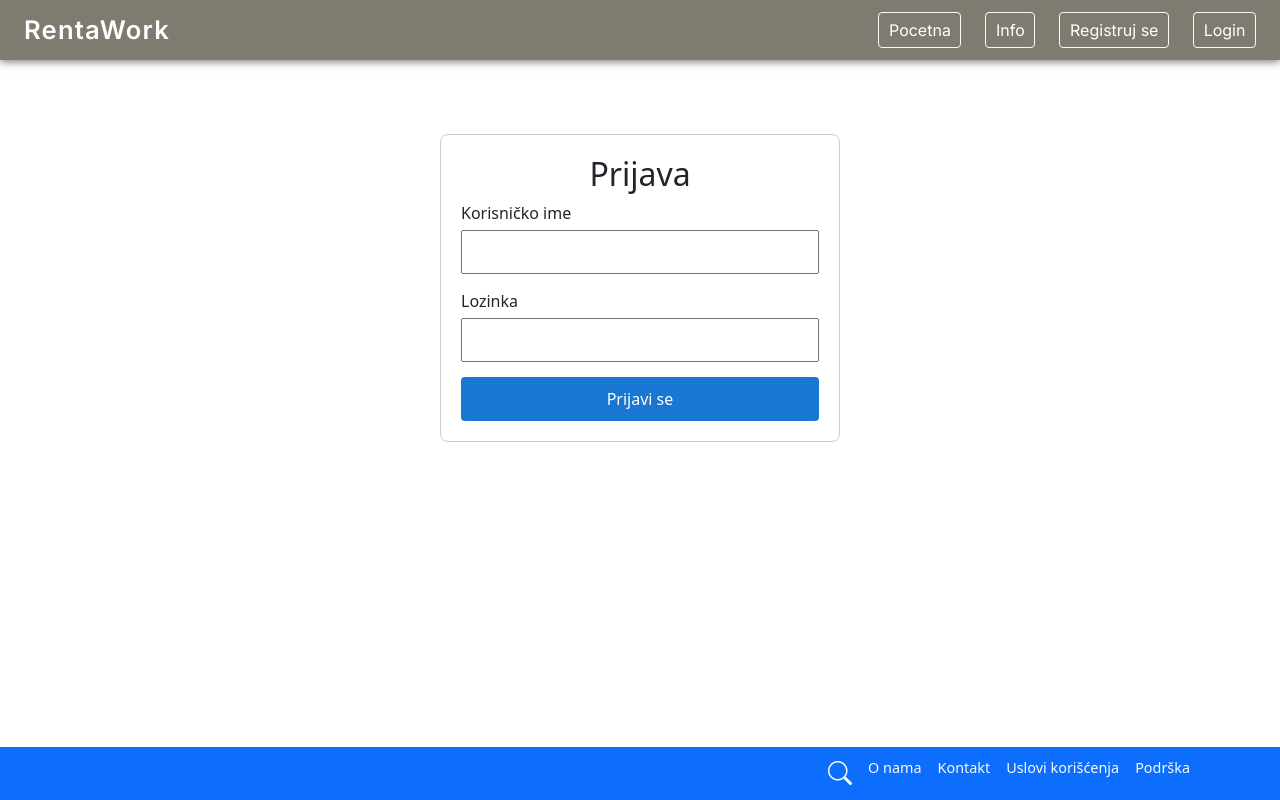
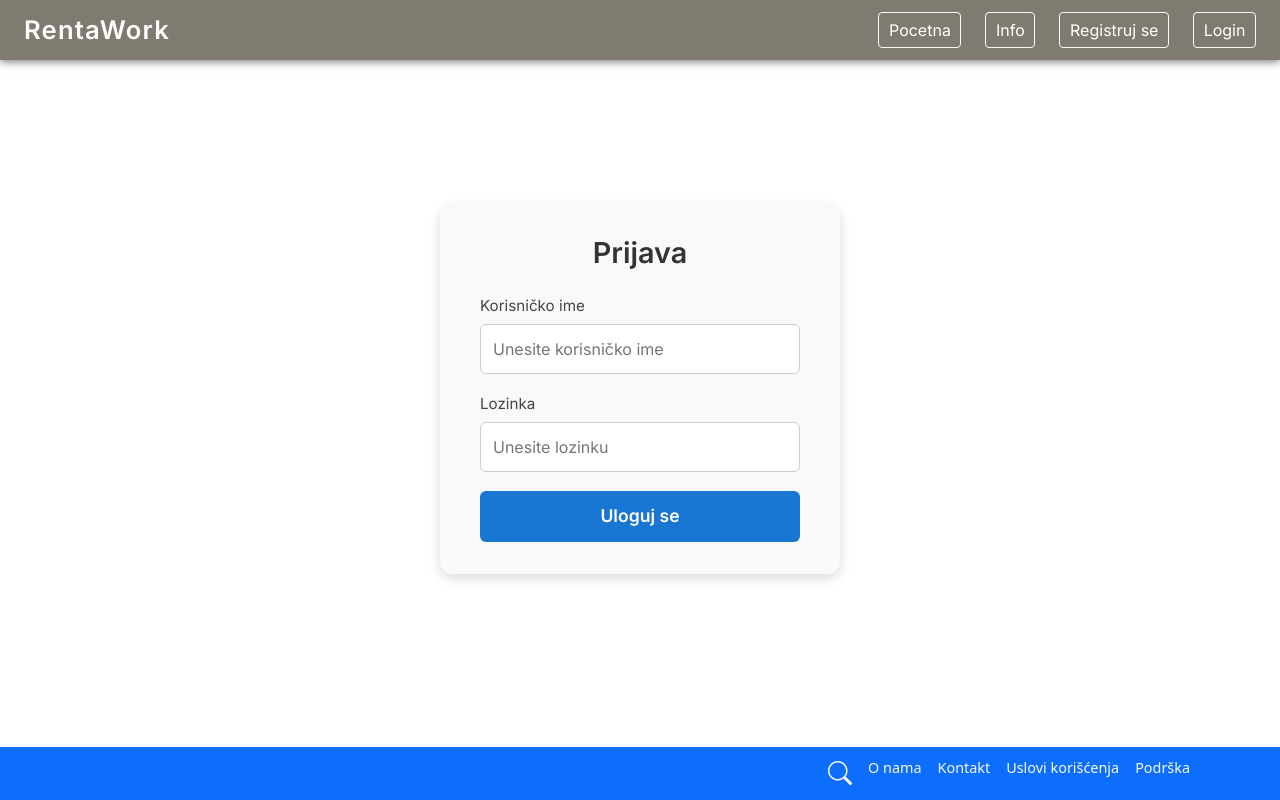
Before and after one commit to mnenadmm/rentaWorks, an Angular app in the folder client/: page /login in a window 1280 px wide. Built offline with nearby package versions, Linux system fonts and the light colour scheme.

Commit message:
login dodatak 1

```diff
--- a/client/src/app/auth/login/login.component.css
+++ b/client/src/app/auth/login/login.component.css
@@ -1,41 +1,88 @@
+/* Uvoz fonta "Inter" */
+@import url('https://fonts.googleapis.com/css2?family=Inter:wght@400;600&display=swap');
+
 .login-container {
+  width: 90%;
   max-width: 400px;
-  margin: 50px auto;
-  padding: 20px;
-  border: 1px solid #ccc;
-  border-radius: 8px;
+  margin: 100px auto 0; /* ostavi mesta za fiksirani header */
+  padding: 1.5rem;
+  background-color: #f9f9f9;
+  border-radius: 12px;
+  box-shadow: 0 4px 12px rgba(0,0,0,0.15);
+  font-family: 'Inter', Arial, sans-serif;
 }
 
-h2 {
+/* Naslov */
+.login-container h2 {
   text-align: center;
+  font-size: 1.6rem;
+  margin-bottom: 1.5rem;
+  font-weight: 600;
+  color: #333;
 }
 
+/* Grupe unutar forme */
 .form-group {
-  margin-bottom: 15px;
+  margin-bottom: 1.2rem;
 }
 
+/* Labela */
 label {
   display: block;
-  margin-bottom: 5px;
+  margin-bottom: 0.4rem;
+  font-size: 0.95rem;
+  font-weight: 500;
+  color: #444;
 }
 
-input[type='text'],
-input[type='password'] {
+/* Input polja */
+input[type="text"],
+input[type="password"] {
   width: 100%;
-  padding: 8px;
+  padding: 0.75rem;
+  font-size: 1rem;
+  border: 1px solid #ccc;
+  border-radius: 6px;
   box-sizing: border-box;
+  transition: border-color 0.3s ease;
 }
 
+input[type="text"]:focus,
+input[type="password"]:focus {
+  border-color: #1976d2;
+  outline: none;
+}
+
+/* Dugme */
 button {
   width: 100%;
-  padding: 10px;
+  padding: 0.75rem;
+  font-size: 1rem;
+  font-weight: 600;
   background-color: #1976d2;
   color: white;
   border: none;
-  border-radius: 4px;
+  border-radius: 6px;
   cursor: pointer;
+  transition: background-color 0.3s ease;
 }
 
 button:hover {
   background-color: #1565c0;
 }
+
+/* Media query za veće ekrane (desktop) */
+@media (min-width: 768px) {
+  .login-container {
+    margin-top: 120px; /* više prostora na većim ekranima */
+    padding: 2rem 2.5rem;
+  }
+
+  .login-container h2 {
+    font-size: 1.8rem;
+  }
+
+  button {
+    font-size: 1.1rem;
+  }
+}
--- a/client/src/app/auth/login/login.component.html
+++ b/client/src/app/auth/login/login.component.html
@@ -1,28 +1,14 @@
 <div class="login-container">
   <h2>Prijava</h2>
-  <form (ngSubmit)="onLogin()">
+  <form>
     <div class="form-group">
       <label for="username">Korisničko ime</label>
-      <input
-        type="text"
-        id="username"
-        name="username"
-        [(ngModel)]="username"
-        required
-      />
+      <input type="text" id="username" name="username" placeholder="Unesite korisničko ime" />
     </div>
-
     <div class="form-group">
       <label for="password">Lozinka</label>
-      <input
-        type="password"
-        id="password"
-        name="password"
-        [(ngModel)]="password"
-        required
-      />
+      <input type="password" id="password" name="password" placeholder="Unesite lozinku" />
     </div>
-
-    <button type="submit">Prijavi se</button>
+    <button type="submit">Uloguj se</button>
   </form>
 </div>
```
